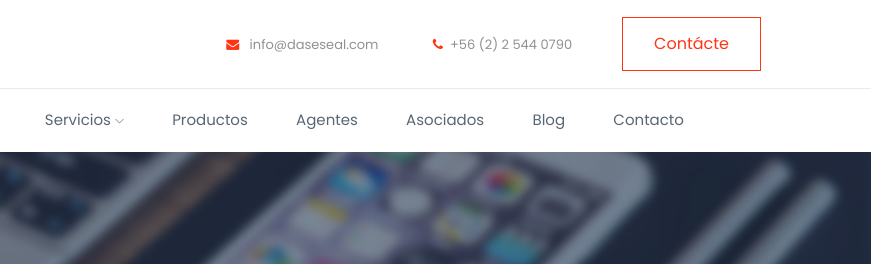
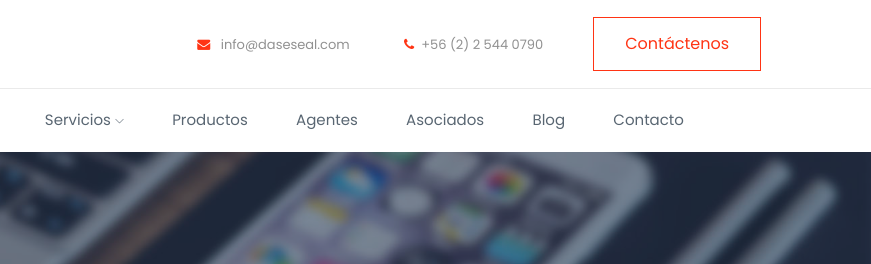
Before and after one commit to vanm-m/dasepack, a plain HTML site: page blog.html in a window 1280 px wide. Shown: the top 264 px of the page, 409-1280 px from the left. Drawn offline with nearby package versions, Linux system fonts and the light colour scheme.

Commit message:
contactenos a la normalidad

```diff
--- a/blog.html
+++ b/blog.html
@@ -58,7 +58,7 @@
                                 </div>
 
                                 <div class="book_btn d-none d-lg-block">
-                                    <a class="boxed-btn3-line" href="contact.html">Contácte</a>
+                                    <a class="boxed-btn3-line" href="contact.html">Contáctenos</a>
                                 </div>
                             </div>
                         </div>
```
